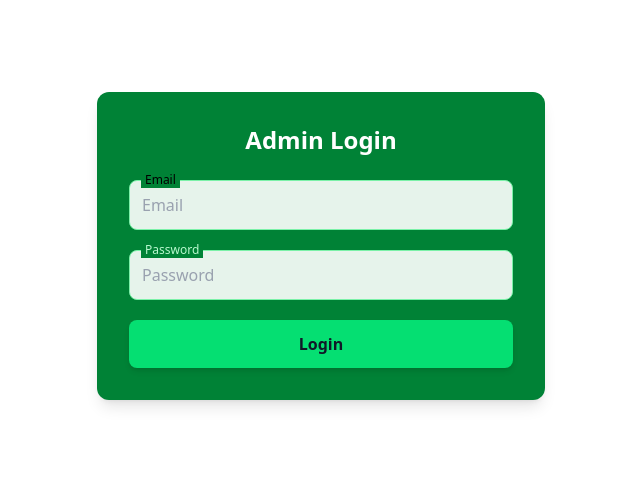
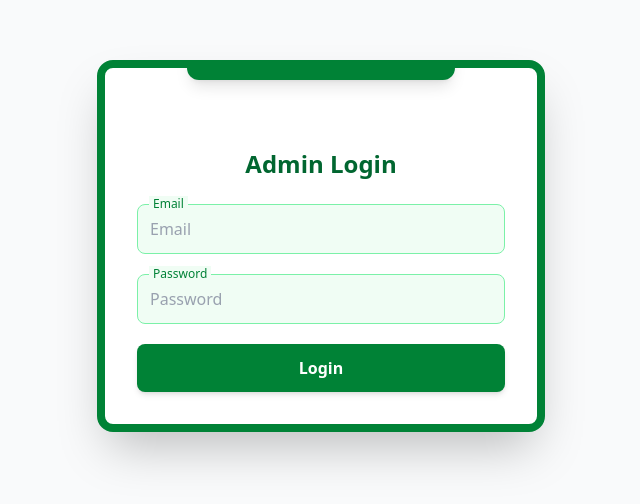
Before and after one commit to Sumitraj00736/SanakishanDashboard, a React (Vite) app: page /login in a window 1280 px wide. Shown: the part 154-658 px from the top of the page, without its empty margins (319-959 px from the left). Built offline with nearby package versions, Linux system fonts and the light colour scheme.

Commit message:
feat: admin login ui enhanced

```diff
--- a/src/pages/Login.jsx
+++ b/src/pages/Login.jsx
@@ -20,27 +20,34 @@ export default function Login() {
   };
 
   return (
-    <div className="min-h-screen flex items-center justify-center bg-white">
-      <div
-        className="w-full max-w-md bg-green-700 p-8 rounded-xl shadow-lg transform transition-all duration-500 ease-out animate-slide-up"
-      >
-        <h2 className="text-2xl font-bold mb-6 text-white text-center">
+    <div className="min-h-screen flex items-center justify-center bg-gray-50">
+      {/* Login Box with thick green border */}
+      <div className="w-full max-w-md border-8 border-green-700 rounded-2xl shadow-2xl p-8 bg-white relative overflow-hidden">
+        {/* Header "SanaKishan" */}
+        <div className="absolute -top-10 left-1/2 transform -translate-x-1/2 bg-green-700 px-8 py-2 rounded-xl shadow-lg text-white text-3xl font-bold tracking-widest animate-slide-down">
+          SanaKishan
+        </div>
+
+        <h2 className="text-2xl font-bold mb-6 text-green-800 text-center mt-12">
           Admin Login
         </h2>
+
+        {/* Error Message */}
         {err && (
           <div className="mb-4 text-red-200 bg-red-800/50 p-3 rounded-md text-sm animate-pulse">
             {err}
           </div>
         )}
+
         <form onSubmit={submit} className="space-y-5">
           <div className="relative">
             <input
               value={email}
               onChange={(e) => setEmail(e.target.value)}
               placeholder="Email"
-              className="w-full p-3 bg-white/90 border border-green-300 rounded-lg focus:outline-none focus:ring-2 focus:ring-green-400 focus:border-transparent transition-all duration-300 hover:border-green-400 text-gray-800 placeholder-gray-400"
+              className="w-full p-3 border border-green-300 rounded-lg focus:outline-none focus:ring-2 focus:ring-green-400 focus:border-transparent transition-all duration-300 hover:border-green-400 text-gray-800 placeholder-gray-400 bg-green-50"
             />
-            <label className="absolute -top-2 left-3 bg-green-700 px-1 text-xs font-medium text-gre00">
+            <label className="absolute -top-2 left-3 bg-green-50 px-1 text-xs font-medium text-green-700">
               Email
             </label>
           </div>
@@ -50,15 +57,15 @@ export default function Login() {
               onChange={(e) => setPassword(e.target.value)}
               placeholder="Password"
               type="password"
-              className="w-full p-3 bg-white/90 border border-green-300 rounded-lg focus:outline-none focus:ring-2 focus:ring-green-400 focus:border-transparent transition-all duration-300 hover:border-green-400 text-gray-800 placeholder-gray-400"
+              className="w-full p-3 border border-green-300 rounded-lg focus:outline-none focus:ring-2 focus:ring-green-400 focus:border-transparent transition-all duration-300 hover:border-green-400 text-gray-800 placeholder-gray-400 bg-green-50"
             />
-            <label className="absolute -top-2 left-3 bg-green-700 px-1 text-xs font-medium text-green-200">
+            <label className="absolute -top-2 left-3 bg-green-50 px-1 text-xs font-medium text-green-700">
               Password
             </label>
           </div>
           <button
             type="submit"
-            className="w-full bg-green-400 text-gray-900 py-3 rounded-lg font-semibold hover:bg-green-300 hover:scale-105 active:scale-95 transition-all duration-300 shadow-md"
+            className="w-full bg-green-700 text-white py-3 rounded-lg font-semibold hover:bg-green-600 hover:scale-105 active:scale-95 transition-all duration-300 shadow-md"
           >
             Login
           </button>
```
